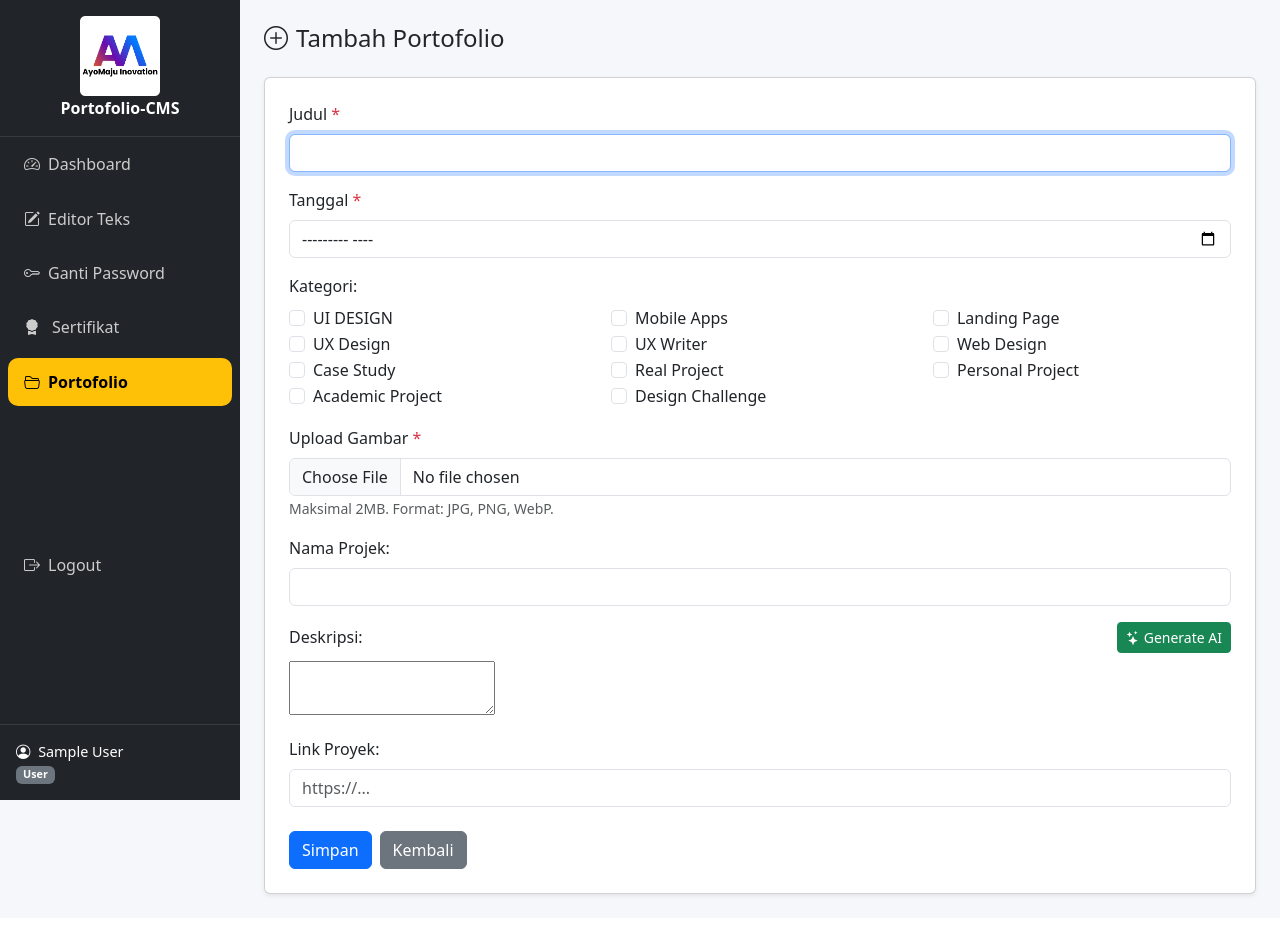
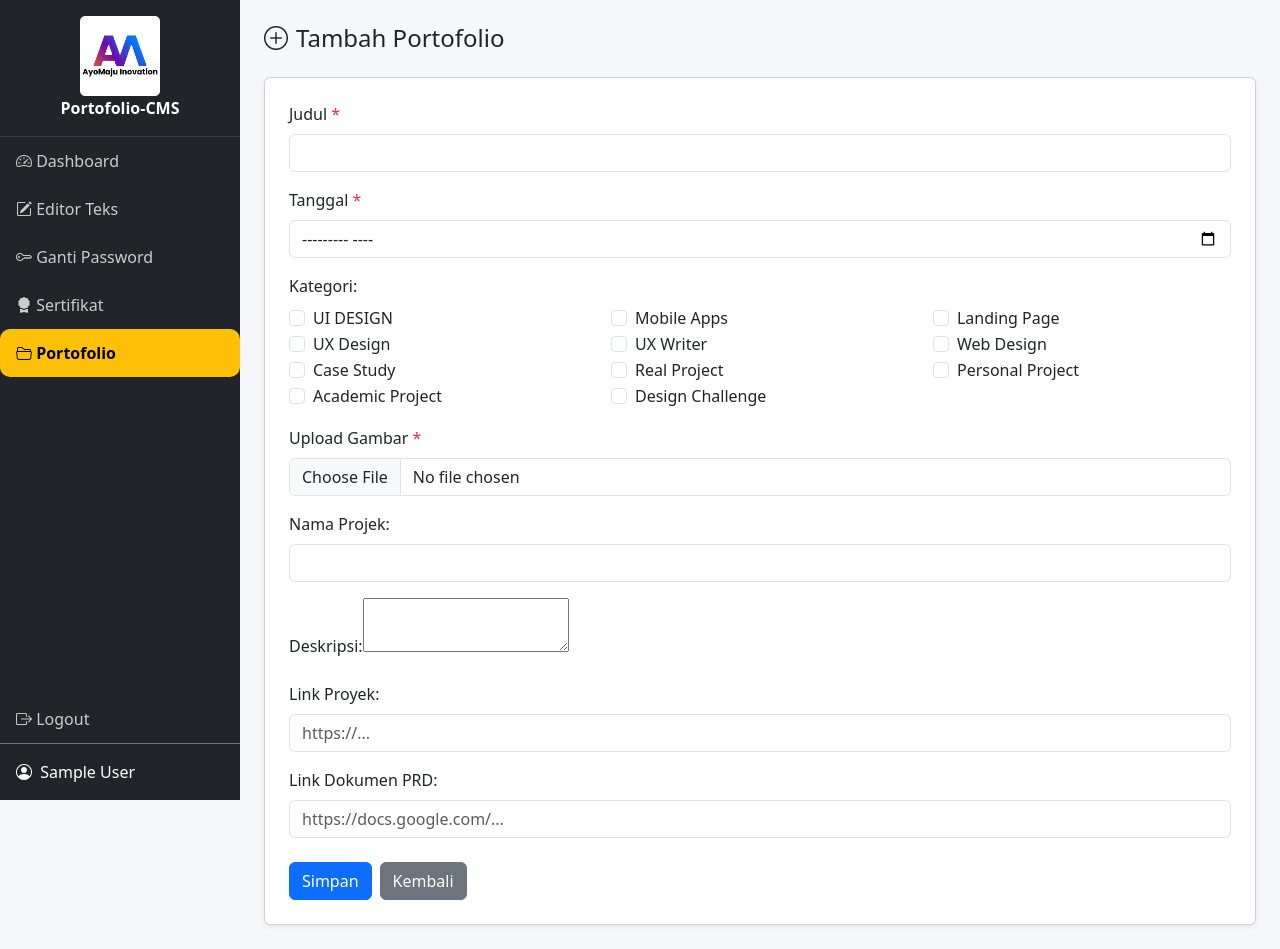
Before and after one commit to ayomaju980/Portofolio-webeite, a PHP site: page /admin-add.php in a window 1280 px wide. Before the commit the page ends 898 px from the top, so only its background shows below. Run offline with PHP 8.4, Linux system fonts and the light colour scheme; the visitor is signed in with stand-in values (Sample User, id 1); some libraries are stand-ins or nearby versions.

Commit message:
auto update on 2025-08-22 19:33:03

```diff
--- a/Cms/public_html/admin-add.php
+++ b/Cms/public_html/admin-add.php
@@ -54,7 +54,7 @@ if ($_SERVER['REQUEST_METHOD'] === 'POST') {
         if ($_FILES['img']['size'] > $maxSize) {
             $error = "Ukuran gambar maksimal 2MB.";
         } else {
-            // MIME check yang lebih andal
+            // MIME check
             $fi = new finfo(FILEINFO_MIME_TYPE);
             $mime = $fi->file($tmp);
             $allowed = ['image/jpeg' => 'jpg', 'image/png' => 'png', 'image/webp' => 'webp'];
@@ -64,12 +64,12 @@ if ($_SERVER['REQUEST_METHOD'] === 'POST') {
         }
 
         if (!$error) {
-            // Pastikan data.json ada & valid
+            // Ambil data lama
             $raw = @file_get_contents('data.json');
             $data = $raw ? json_decode($raw, true) : [];
             if (!is_array($data)) $data = [];
 
-            // Pastikan folder img/
+            // Pastikan folder img/ ada
             $dir = 'img';
             if (!is_dir($dir)) {
                 @mkdir($dir, 0777, true);
@@ -89,13 +89,14 @@ if ($_SERVER['REQUEST_METHOD'] === 'POST') {
 
                 $new_item = [
                     "id"          => $newId,
-                    "title"       => $title, // simpan raw; escape saat output
-                    "date"        => $date,  // format YYYY-MM
+                    "title"       => $title,
+                    "date"        => $date,
                     "type"        => array_values($types),
                     "img"         => $uploadPath,
                     "link"        => trim($_POST['link'] ?? '#'),
                     "client"      => trim($_POST['client'] ?? ''),
-                    "description" => cleanDescription($_POST['description'] ?? '')
+                    "description" => cleanDescription($_POST['description'] ?? ''),
+                    "prd_link"    => trim($_POST['prd_link'] ?? '')   // <--- tambahan PRD
                 ];
 
                 $data[] = $new_item;
@@ -120,97 +121,49 @@ if ($_SERVER['REQUEST_METHOD'] === 'POST') {
 <link rel="icon" href="img/Logo.png" type="image/png">
 <script src="https://cdn.jsdelivr.net/npm/tinymce@6.8.3/tinymce.min.js"></script>
 <style>
-  :root{
-    --sidebar-w: 240px;
-    --topbar-h: 56px;
-  }
-  body { background-color: #f5f7fa; }
-
-  /* ===== Sidebar (desktop default, mobile off-canvas) ===== */
-  .sidebar {
-    width: var(--sidebar-w);
-    height: 100vh;
-    position: fixed; inset: 0 auto 0 0;
-    background:#212529; color:#fff;
-    display:flex; flex-direction:column;
-    z-index:1040; transition: transform .3s ease;
-    transform: translateX(0);
-  }
-  .sidebar .branding { padding:1rem; text-align:center; border-bottom:1px solid rgba(255,255,255,0.1); position:relative; }
-  .sidebar .branding img{ height:80px; }
-  .sidebar .brand-name{ font-weight:600; }
-  .sidebar .close-btn{ position:absolute; right:1rem; top:1rem; font-size:1.25rem; cursor:pointer; color:#fff; display:none; }
-  .sidebar .nav-link{ color:#ccc; padding:.75rem 1rem; display:flex; align-items:center; gap:.5rem; border-radius:10px; margin:.2rem .5rem; }
-  .sidebar .nav-link:hover{ background:rgba(255,255,255,.1); color:#fff; }
-  .sidebar .nav-link.active{ background:#ffc107; color:#000; font-weight:600; }
-  .sidebar .user-info{ margin-top:auto; padding:1rem; border-top:1px solid rgba(255,255,255,0.1); font-size:.9rem; }
-
-  /* ===== Overlay (mobile) ===== */
-  .sidebar-overlay{ display:none; position:fixed; inset:0; background:rgba(0,0,0,.45); z-index:1039; }
-  .sidebar-overlay.show{ display:block; }
-
-  /* ===== Topbar (mobile/tablet) ===== */
-  .topbar{
-    display:none; position:fixed; inset:0 0 auto 0; height:var(--topbar-h);
-    background:#fff; border-bottom:1px solid #e9ecef; z-index:1035;
-    align-items:center; padding:0 .75rem; gap:.75rem;
-  }
-  .topbar .brand{ display:flex; align-items:center; gap:.5rem; font-weight:700; }
-  .topbar img{ height:28px; }
-
-  /* ===== Main ===== */
-  .main-content { margin-left: var(--sidebar-w); padding: 1.5rem; }
-  .form-label.required::after { content: " *"; color: #dc3545; }
-
-  /* ===== Toast anim ===== */
-  .toast { animation: slideIn .5s ease; }
-  @keyframes slideIn { from { transform: translateY(-20px); opacity:0; } to { transform: translateY(0); opacity:1; } }
-
-  /* ===== Responsive ===== */
-  @media (max-width: 991.98px){
-    /* jadikan sidebar off-canvas */
-    .sidebar{ transform: translateX(-100%); }
-    .sidebar.show{ transform: translateX(0); }
-    .sidebar .close-btn{ display:block; }
-    .topbar{ display:flex; }
-    .main-content{ margin-left: 0; padding-top: calc(var(--topbar-h) + 1rem); }
-  }
-
-  @media (max-width: 575.98px){
-    .card{ padding: 1rem !important; }
-    .d-flex.gap-2.mt-4 { flex-direction: column; }
-  }
+  :root{ --sidebar-w:240px; --topbar-h:56px; }
+  body{ background:#f5f7fa; }
+  .sidebar{ width:var(--sidebar-w); height:100vh; position:fixed; inset:0 auto 0 0; background:#212529; color:#fff; display:flex; flex-direction:column; z-index:1040; transition:.3s; transform:translateX(0);}
+  .sidebar .branding{ padding:1rem; text-align:center; border-bottom:1px solid rgba(255,255,255,.1); position:relative;}
+  .sidebar .branding img{ height:80px;}
+  .sidebar .brand-name{ font-weight:600;}
+  .sidebar .close-btn{ position:absolute; right:1rem; top:1rem; display:none; cursor:pointer;}
+  .sidebar .nav-link{ color:#ccc; padding:.75rem 1rem; border-radius:10px;}
+  .sidebar .nav-link:hover{ background:rgba(255,255,255,.1); color:#fff;}
+  .sidebar .nav-link.active{ background:#ffc107; color:#000; font-weight:600;}
+  .sidebar-overlay{ display:none; position:fixed; inset:0; background:rgba(0,0,0,.45); z-index:1039;}
+  .sidebar-overlay.show{ display:block;}
+  .topbar{ display:none; position:fixed; inset:0 0 auto 0; height:var(--topbar-h); background:#fff; border-bottom:1px solid #e9ecef; z-index:1035; align-items:center; padding:0 .75rem; gap:.75rem;}
+  .topbar img{ height:28px;}
+  .main-content{ margin-left:var(--sidebar-w); padding:1.5rem;}
+  .form-label.required::after{ content:" *"; color:#dc3545;}
+  .toast{ animation:slideIn .5s ease;}
+  @keyframes slideIn{from{transform:translateY(-20px);opacity:0;}to{transform:translateY(0);opacity:1;}}
+  @media (max-width:991.98px){ .sidebar{transform:translateX(-100%);} .sidebar.show{transform:translateX(0);} .sidebar .close-btn{display:block;} .topbar{display:flex;} .main-content{margin-left:0;padding-top:calc(var(--topbar-h) + 1rem);} }
 </style>
 </head>
 <body>
-<!-- Topbar (mobile/tablet) -->
+<!-- Topbar (mobile) -->
 <header class="topbar d-lg-none">
-  <button class="btn btn-outline-secondary btn-sm" onclick="toggleSidebar()" aria-label="Toggle sidebar">
-    <i class="bi bi-list" style="font-size:1.2rem"></i>
-  </button>
-  <div class="brand">
-    <img src="img/ICON.png" alt="Logo">
-    <span>Portofolio-CMS</span>
-  </div>
+  <button class="btn btn-outline-secondary btn-sm" onclick="toggleSidebar()"><i class="bi bi-list"></i></button>
+  <div class="brand"><img src="img/ICON.png" alt="Logo"><span>Portofolio-CMS</span></div>
 </header>
 
 <!-- Sidebar -->
-<nav id="sidebarMenu" class="sidebar" aria-label="Sidebar navigasi">
+<nav id="sidebarMenu" class="sidebar">
   <div class="branding">
     <img src="img/ICON.png" alt="Logo">
     <div class="brand-name">Portofolio-CMS</div>
-    <span class="close-btn d-lg-none" onclick="toggleSidebar()" aria-label="Close">&times;</span>
+    <span class="close-btn d-lg-none" onclick="toggleSidebar()">&times;</span>
   </div>
   <a href="Dashboard" class="nav-link"><i class="bi bi-speedometer2"></i> Dashboard</a>
   <a href="Remote" class="nav-link"><i class="bi bi-pencil-square"></i> Editor Teks</a>
   <a href="Ganti-Password" class="nav-link"><i class="bi bi-key"></i> Ganti Password</a>
-  <a href="List-Sertifikat" class="nav-link"><i class="bi bi-award-fill me-1"></i> Sertifikat</a>
+  <a href="List-Sertifikat" class="nav-link"><i class="bi bi-award-fill"></i> Sertifikat</a>
   <a href="List-Portofolio" class="nav-link active"><i class="bi bi-folder2-open"></i> Portofolio</a>
   <a href="logout.php" class="nav-link mt-auto"><i class="bi bi-box-arrow-right"></i> Logout</a>
-  <div class="user-info">
-    <i class="bi bi-person-circle me-1"></i>
-    <?= htmlspecialchars($_SESSION['full_name'] ?? $_SESSION['user']) ?><br>
-    <span class="badge bg-secondary">User</span>
+  <div class="user-info p-3 border-top border-secondary">
+    <i class="bi bi-person-circle me-1"></i> <?= htmlspecialchars($_SESSION['full_name'] ?? $_SESSION['user']) ?>
   </div>
 </nav>
 
@@ -218,28 +171,19 @@ if ($_SERVER['REQUEST_METHOD'] === 'POST') {
 
 <main class="main-content">
   <h4 class="mb-4"><i class="bi bi-plus-circle me-2"></i>Tambah Portofolio</h4>
-
   <?php if ($error): ?><div class="alert alert-danger"><?= htmlspecialchars($error) ?></div><?php endif; ?>
   <?php if ($success): ?><div class="alert alert-success">Portofolio berhasil ditambahkan!</div><?php endif; ?>
 
   <div class="card shadow-sm p-4">
     <form method="POST" enctype="multipart/form-data">
       <input type="hidden" name="token" value="<?= $_SESSION['csrf'] ?>">
-      <div class="mb-3">
-        <label class="form-label required">Judul</label>
-        <input type="text" name="title" class="form-control" required autofocus>
-      </div>
-      <div class="mb-3">
-        <label class="form-label required">Tanggal</label>
-        <input type="month" name="date" class="form-control" required>
-      </div>
+      <div class="mb-3"><label class="form-label required">Judul</label><input type="text" name="title" class="form-control" required></div>
+      <div class="mb-3"><label class="form-label required">Tanggal</label><input type="month" name="date" class="form-control" required></div>
       <div class="mb-3">
         <label class="form-label">Kategori:</label>
         <div class="row">
-        <?php
-          $types = ['UI DESIGN','Mobile Apps','Landing Page','UX Design','UX Writer','Web Design','Case Study','Real Project','Personal Project','Academic Project','Design Challenge'];
-          foreach($types as $i=>$type):
-        ?>
+        <?php $types=['UI DESIGN','Mobile Apps','Landing Page','UX Design','UX Writer','Web Design','Case Study','Real Project','Personal Project','Academic Project','Design Challenge'];
+        foreach($types as $i=>$type): ?>
           <div class="col-6 col-sm-4">
             <div class="form-check">
               <input class="form-check-input" type="checkbox" name="type[]" value="<?= htmlspecialchars($type) ?>" id="type<?= $i ?>">
@@ -249,63 +193,19 @@ if ($_SERVER['REQUEST_METHOD'] === 'POST') {
         <?php endforeach; ?>
         </div>
       </div>
-      <div class="mb-3">
-        <label class="form-label required">Upload Gambar</label>
-        <input type="file" name="img" class="form-control" accept="image/*" required>
-        <small class="text-muted">Maksimal 2MB. Format: JPG, PNG, WebP.</small>
-      </div>
-      <div class="mb-3">
-        <label class="form-label">Nama Projek:</label>
-        <input type="text" name="client" class="form-control">
-      </div>
-
-      <div class="mb-3">
-        <label class="form-label d-flex justify-content-between align-items-center">
-          <span>Deskripsi:</span>
-          <button type="button" class="btn btn-success btn-sm" data-bs-toggle="modal" data-bs-target="#aiModal">
-            <i class="bi bi-stars"></i> Generate AI
-          </button>
-        </label>
-        <textarea id="descriptionArea" name="description"></textarea>
-      </div>
-
-      <div class="mb-3">
-        <label class="form-label">Link Proyek:</label>
-        <input type="text" name="link" class="form-control" placeholder="https://...">
-      </div>
-
-      <div class="d-flex gap-2 mt-4">
-        <button type="submit" class="btn btn-primary">Simpan</button>
-        <a href="List-Portofolio" class="btn btn-secondary">Kembali</a>
-      </div>
+      <div class="mb-3"><label class="form-label required">Upload Gambar</label><input type="file" name="img" class="form-control" accept="image/*" required></div>
+      <div class="mb-3"><label class="form-label">Nama Projek:</label><input type="text" name="client" class="form-control"></div>
+      <div class="mb-3"><label class="form-label">Deskripsi:</label><textarea id="descriptionArea" name="description"></textarea></div>
+      <div class="mb-3"><label class="form-label">Link Proyek:</label><input type="url" name="link" class="form-control" placeholder="https://..."></div>
+      <div class="mb-3"><label class="form-label">Link Dokumen PRD:</label><input type="url" name="prd_link" class="form-control" placeholder="https://docs.google.com/..."></div>
+      <div class="d-flex gap-2 mt-4"><button type="submit" class="btn btn-primary">Simpan</button><a href="List-Portofolio" class="btn btn-secondary">Kembali</a></div>
     </form>
   </div>
 </main>
 
-<!-- Modal Generate AI -->
-<div class="modal fade" id="aiModal" tabindex="-1" aria-labelledby="aiModalLabel" aria-hidden="true">
-  <div class="modal-dialog modal-lg modal-dialog-centered">
-    <div class="modal-content">
-      <div class="modal-header flex-column">
-        <h5 class="modal-title" id="aiModalLabel">Buat Deskripsi dengan AI</h5>
-        <p class="text-muted mb-0" style="font-size: 0.9rem;">
-          Masukkan ide atau poin-poin utama, lalu biarkan AI menyusunnya menjadi deskripsi.
-        </p>
-      </div>
-      <div class="modal-body">
-        <textarea id="aiIdea" class="form-control" rows="6" placeholder="Tulis ide atau poin-poin di sini..."></textarea>
-      </div>
-      <div class="modal-footer">
-        <button type="button" class="btn btn-outline-secondary" data-bs-dismiss="modal">Batal</button>
-        <button type="button" id="aiModalSubmit" class="btn btn-primary">✨ Buat dengan AI</button>
-      </div>
-    </div>
-  </div>
-</div>
-
 <?php if ($success): ?>
 <div class="toast-container position-fixed top-0 end-0 p-3">
-  <div class="toast align-items-center text-bg-success show shadow rounded-3" role="alert">
+  <div class="toast align-items-center text-bg-success show shadow rounded-3">
     <div class="d-flex">
       <div class="toast-body"><i class="bi bi-check-circle-fill me-2"></i> Portofolio berhasil ditambahkan!</div>
       <button type="button" class="btn-close btn-close-white me-2 m-auto" data-bs-dismiss="toast"></button>
@@ -316,44 +216,9 @@ if ($_SERVER['REQUEST_METHOD'] === 'POST') {
 
 <script src="https://cdn.jsdelivr.net/npm/bootstrap@5.3.0/dist/js/bootstrap.bundle.min.js"></script>
 <script>
-/* TinyMCE */
-tinymce.init({
-  selector: '#descriptionArea',
-  height: 300,
-  menubar: false,
-  plugins: 'lists link code',
-  toolbar: 'undo redo | styles | bold italic underline | bullist numlist | link | code',
-  branding: false
-});
-
-/* AI Modal (dummy generator) */
-document.getElementById('aiModalSubmit').addEventListener('click', () => {
-  const idea = document.getElementById('aiIdea').value.trim();
-  if (!idea) {
-    alert('Masukkan ide terlebih dahulu.');
-    return;
-  }
-  const generatedText = "Deskripsi otomatis dari AI berdasarkan ide:<br><br>" + idea.replace(/\n/g, '<br>');
-  tinymce.get('descriptionArea').setContent(generatedText);
-  const modal = bootstrap.Modal.getInstance(document.getElementById('aiModal'));
-  modal.hide();
-});
-
-/* Sidebar toggle (mobile/tablet) */
-function toggleSidebar() {
-  const sb = document.getElementById('sidebarMenu');
-  const ov = document.querySelector('.sidebar-overlay');
-  sb.classList.toggle('show');
-  ov.classList.toggle('show');
-}
-
-/* Redirect setelah sukses (opsional) */
-<?php if ($success): ?>
-  setTimeout(() => { window.location.href = "dashboard.php"; }, 3000);
-<?php endif; ?>
-
-/* Nonaktifkan klik kanan (opsional) */
-document.addEventListener('contextmenu', e => e.preventDefault());
+tinymce.init({ selector:'#descriptionArea', height:300, menubar:false, plugins:'lists link code', toolbar:'undo redo | styles | bold italic underline | bullist numlist | link | code', branding:false});
+function toggleSidebar(){ document.getElementById('sidebarMenu').classList.toggle('show'); document.querySelector('.sidebar-overlay').classList.toggle('show'); }
+<?php if ($success): ?> setTimeout(()=>{window.location.href="dashboard.php";},3000); <?php endif; ?>
 </script>
 </body>
 </html>
```
